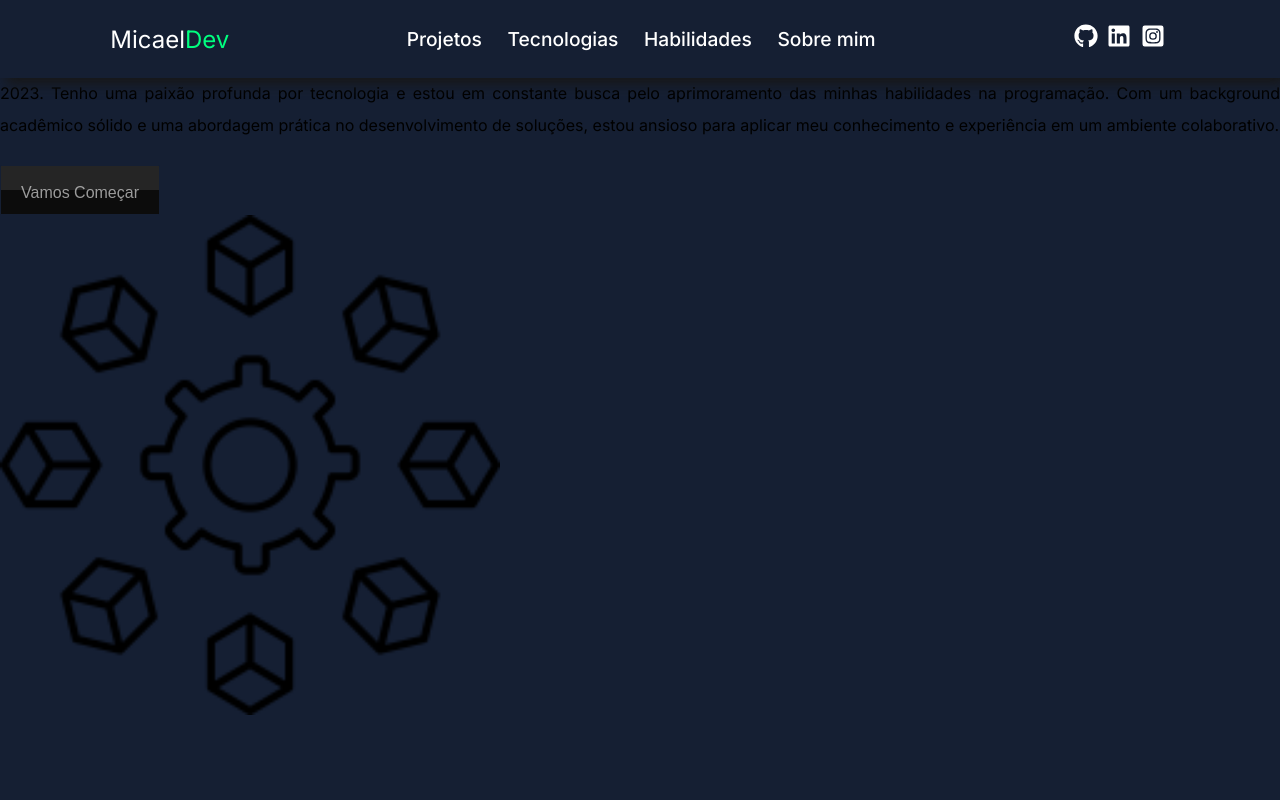
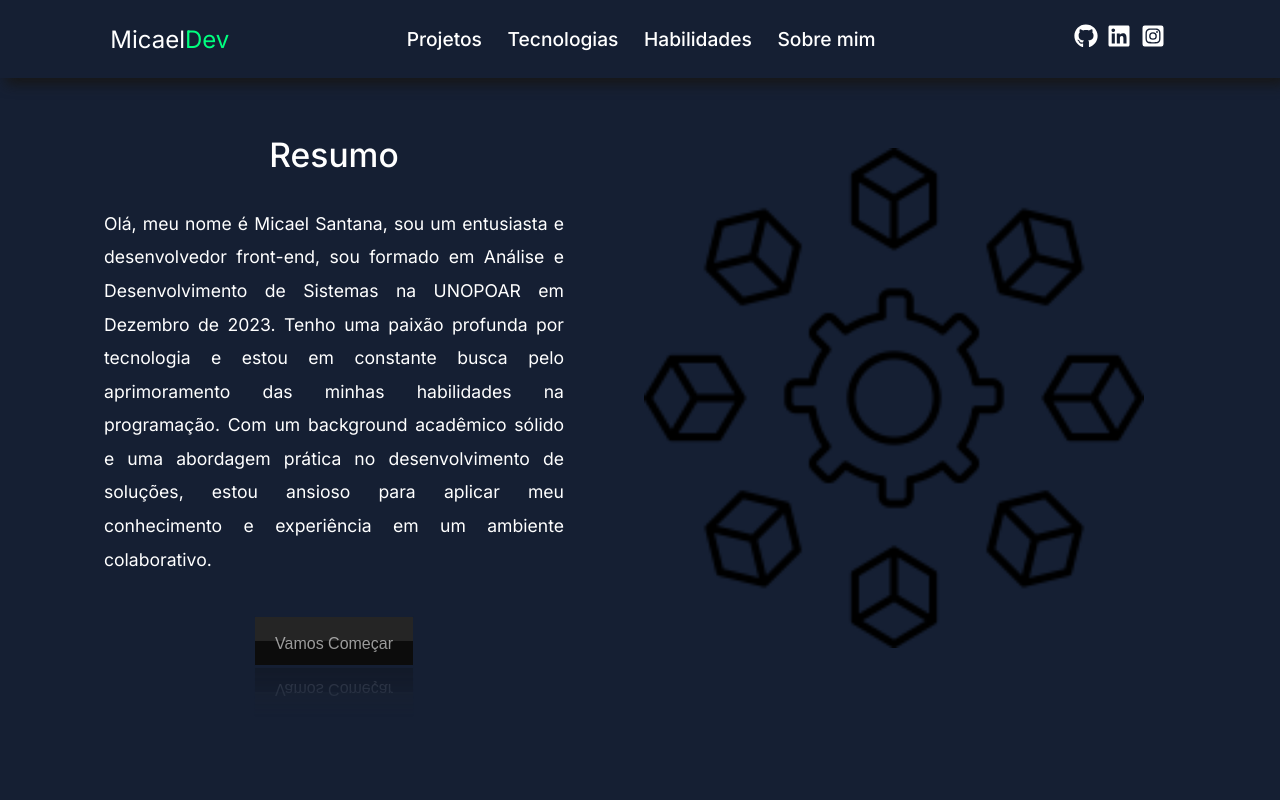
Before and after one commit to iSantanaaH/front-end-web, a Next.js app: page / in a window 1280 px wide. Shown: the top 800 px of the page. Built offline with nearby package versions, Linux system fonts and the light colour scheme.

Commit message:
change layout 1200px and create layout 1201px up

```diff
--- a/app/page.module.css
+++ b/app/page.module.css
@@ -418,9 +418,8 @@
     display: flex;
     align-items: center;
     flex-direction: column;
-    margin: 8rem 0 9rem 7rem;
     color: var(--white-full);
-    padding: 1rem;
+    /* padding: 1rem; */
     width: 40%;
   }
 
@@ -558,5 +557,37 @@
 }
 
 @media screen and (min-width: 1201px) {
+  .ContainerResume {
+    display: flex;
+    align-items: center;
+    width: calc(90vw - 5rem);
+    margin: 0 auto;
+    gap: 5rem;
+  }
 
+  .Resume {
+    display: flex;
+    flex-direction: column;
+    align-items: center;
+    gap: 1rem;
+    width: 50%;
+    margin: 0 auto;
+  }
+
+  .BackgroundImage {
+    margin-right: 2rem;
+  }
+
+  .Resume p {
+    text-align: justify;
+    color: var(--white-full);
+    line-height: 2.1rem;
+    font-size: 1.1rem;
+  }
+
+  .Resume h2 {
+    font-weight: 500;
+    color: var(--white-full);
+    font-size: 2.1rem;
+  }
 }
```
